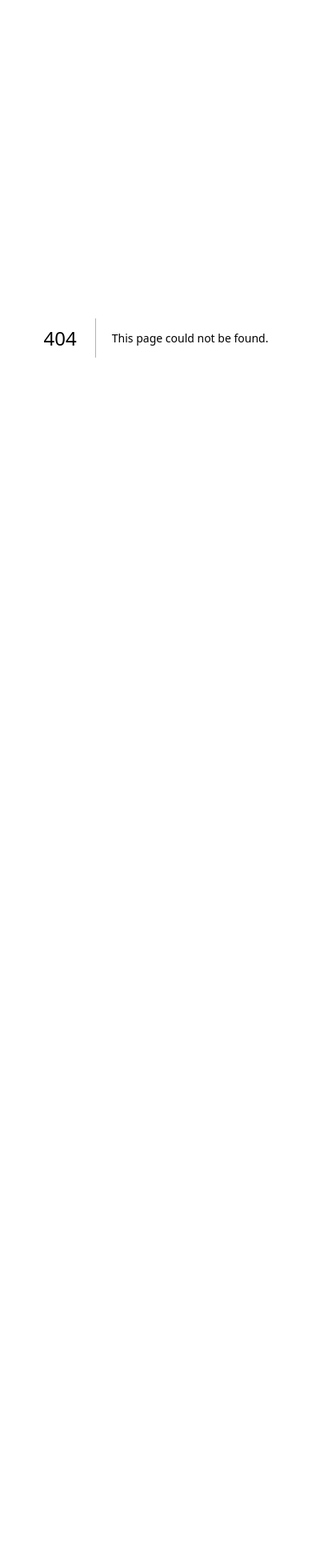
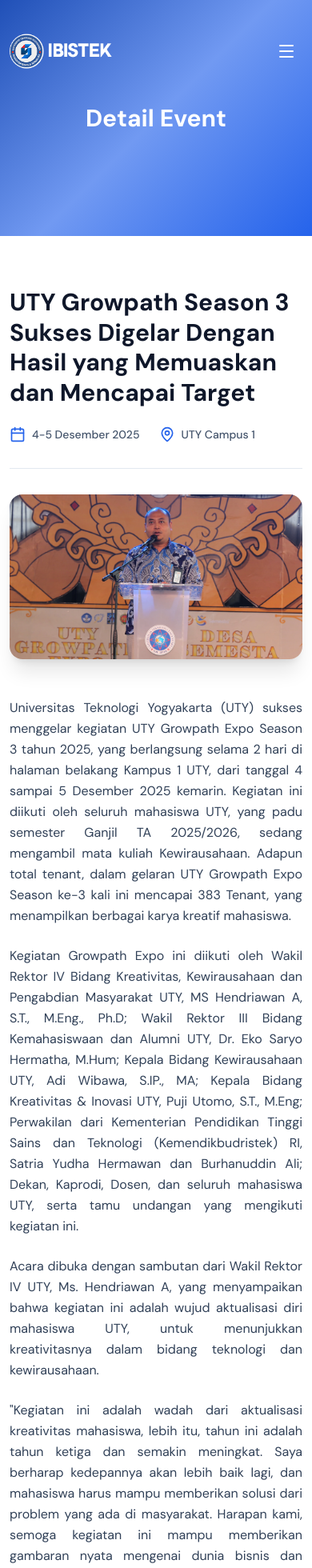
Before and after one commit to akhmadzaqiriyadi/Ibis-app, a Next.js app in the folder frontend/: page /event-detail in a window 390 px wide. Before the commit this address had no page. Shown: the top 1960 px of the page at 80% size. Before the commit the page ends 844 px from the top, so only its background shows below. Built offline with nearby package versions, Linux system fonts and the light colour scheme.

Commit message:
feat: add Event-detail Page (already responsive | static data)

```diff
--- /dev/null
+++ b/frontend/src/app/event-detail/page.tsx
@@ -0,0 +1,115 @@
+"use client";
+
+import { Container } from "@/components/ui/container";
+import { Navbar } from "@/components/layout/navbar";
+import { Footer } from "@/components/layout/footer";
+import Image from "next/image";
+import { Calendar, MapPin, ArrowLeft, ArrowRight } from "lucide-react";
+import Link from "next/link";
+import { CONTENT } from "@/constants/content";
+
+export default function EventDetailPage() {
+  const event = CONTENT.eventDetails;
+
+  return (
+    <>
+      {/* Navbar */}
+      <Navbar />
+
+      {/* Hero Section with Gradient Background */}
+      <section className="relative h-[35vh] md:h-[40vh] lg:h-[60vh] w-full overflow-hidden bg-linear-3">
+        {/* Hero Content */}
+        <div className="relative h-full flex items-center justify-center px-4">
+          <Container>
+            <div className="text-center max-w-4xl mx-auto">
+              <h1 className="text-3xl sm:text-4xl md:text-5xl font-bold text-white leading-tight">
+                Detail Event
+              </h1>
+            </div>
+          </Container>
+        </div>
+      </section>
+
+      {/* Main Content */}
+      <main className="bg-light py-16">
+        <Container>
+          {/* Article Container */}
+          <article className="max-w-4xl mx-auto">
+            {/* Event Title */}
+            <h1 className="text-3xl md:text-4xl lg:text-5xl font-bold text-dark mb-6 leading-tight">
+              {event.title}
+            </h1>
+
+            {/* Event Meta Info */}
+            <div className="flex flex-wrap items-center gap-6 text-sm text-slate-600 mb-8 pb-8 border-b border-slate-200">
+              <div className="flex items-center gap-2">
+                <Calendar className="w-5 h-5 text-primary" />
+                <span className="font-medium">{event.date}</span>
+              </div>
+              <div className="flex items-center gap-2">
+                <MapPin className="w-5 h-5 text-primary" />
+                <span className="font-medium">{event.location}</span>
+              </div>
+            </div>
+
+            {/* Featured Image */}
+            <div className="relative w-full aspect-video mb-12 rounded-2xl overflow-hidden shadow-xl">
+              <Image
+                src={event.image}
+                alt={event.title}
+                fill
+                className="object-cover"
+                priority
+              />
+            </div>
+
+            {/* Article Content */}
+            <div className="prose prose-lg max-w-none">
+              {event.content.map((block, index) => {
+                if (block.type === "paragraph") {
+                  return (
+                    <p
+                      key={index}
+                      className="text-base md:text-lg text-slate-700 leading-relaxed mb-6 text-justify"
+                    >
+                      {block.text}
+                    </p>
+                  );
+                }
+                return null;
+              })}
+            </div>
+
+            {/* Navigation Buttons */}
+            <div className="mt-12 pt-8 border-t border-slate-200">
+              <div className="flex items-center justify-between gap-4">
+                {/* Previous Event Button */}
+                <Link
+                  href="/event"
+                  className="inline-flex items-center gap-2 px-6 py-3 rounded-md bg-slate-100 text-dark font-semibold hover:bg-slate-200 transition-all"
+                >
+                  <ArrowLeft className="w-4 h-4" />
+                  <span className="hidden sm:inline">Event Sebelumnya</span>
+                  <span className="sm:hidden">Sebelumnya</span>
+                </Link>
+
+                {/* Next Event Button */}
+                <Link
+                  href="/event"
+                  className="inline-flex items-center gap-2 px-6 py-3 rounded-md bg-linear-3 text-white font-semibold hover:scale-105 transition-all shadow-lg"
+                >
+                  <span className="hidden sm:inline">Event Selanjutnya</span>
+                  <span className="sm:hidden">Selanjutnya</span>
+                  <ArrowRight className="w-4 h-4" />
+                </Link>
+              </div>
+            </div>
+          </article>
+        </Container>
+      </main>
+
+      {/* Footer */}
+      <Footer />
+    </>
+  );
+}
--- a/frontend/src/constants/content.ts
+++ b/frontend/src/constants/content.ts
@@ -332,6 +332,38 @@
       ],
     },
   },
+  eventDetails: {
+    title: "UTY Growpath Season 3 Sukses Digelar Dengan Hasil yang Memuaskan dan Mencapai Target",
+    date: "4-5 Desember 2025",
+    location: "UTY Campus 1",
+    image: "/images/assets/event-detail-1.webp",
+    content: [
+      {
+        type: "paragraph",
+        text: "Universitas Teknologi Yogyakarta (UTY) sukses menggelar kegiatan UTY Growpath Expo Season 3 tahun 2025, yang berlangsung selama 2 hari di halaman belakang Kampus 1 UTY, dari tanggal 4 sampai 5 Desember 2025 kemarin. Kegiatan ini diikuti oleh seluruh mahasiswa UTY, yang padu semester Ganjil TA 2025/2026, sedang mengambil mata kuliah Kewirausahaan. Adapun total tenant, dalam gelaran UTY Growpath Expo Season ke-3 kali ini mencapai 383 Tenant, yang menampilkan berbagai karya kreatif mahasiswa."
+      },
+      {
+        type: "paragraph",
+        text: "Kegiatan Growpath Expo ini diikuti oleh Wakil Rektor IV Bidang Kreativitas, Kewirausahaan dan Pengabdian Masyarakat UTY, MS Hendriawan A, S.T., M.Eng., Ph.D; Wakil Rektor III Bidang Kemahasiswaan dan Alumni UTY, Dr. Eko Saryo Hermatha, M.Hum; Kepala Bidang Kewirausahaan UTY, Adi Wibawa, S.IP., MA; Kepala Bidang Kreativitas & Inovasi UTY, Puji Utomo, S.T., M.Eng; Perwakilan dari Kementerian Pendidikan Tinggi Sains dan Teknologi (Kemendikbudristek) RI, Satria Yudha Hermawan dan Burhanuddin Ali; Dekan, Kaprodi, Dosen, dan seluruh mahasiswa UTY, serta tamu undangan yang mengikuti kegiatan ini."
+      },
+      {
+        type: "paragraph",
+        text: "Acara dibuka dengan sambutan dari Wakil Rektor IV UTY, Ms. Hendriawan A, yang menyampaikan bahwa kegiatan ini adalah wujud aktualisasi diri mahasiswa UTY, untuk menunjukkan kreativitasnya dalam bidang teknologi dan kewirausahaan."
+      },
+      {
+        type: "paragraph",
+        text: "\"Kegiatan ini adalah wadah dari aktualisasi kreativitas mahasiswa, lebih itu, tahun ini adalah tahun ketiga dan semakin meningkat. Saya berharap kedepannya akan lebih baik lagi, dan mahasiswa harus mampu memberikan solusi dari problem yang ada di masyarakat. Harapan kami, semoga kegiatan ini mampu memberikan gambaran nyata mengenai dunia bisnis dan menjadi bekal bagi mahasiswa untuk menghadapi dunia nyata,\" ungkapnya."
+      },
+      {
+        type: "paragraph",
+        text: "Sementara itu, Kepala Bidang Kewirausahaan UTY, Adi Wibawa menyampaikan bahwa kini kewirausahaan bukan hanya sekedar memiliki usaha, namun lebih dari itu, yaitu tentang kewirausahaan sosial, kewirausahaan digital, lapangan kerja dan membuat indonesia menjadi negara yang semakin maju, serta melahirkan entrepreneur yang memiliki karakter yang kuat."
+      },
+      {
+        type: "paragraph",
+        text: "\"Saya berharap kegiatan ini mampu memberikan pengalaman nyata bagi mahasiswa untuk belajar. Secara umum, kegiatan ini berlangsung dengan sangat meriah. Para pengunjung sangat antusias untuk melihat dan berbelanja dengan para mahasiswa yang berjualan di semua tenant. Masyarakat juga mendapat keuntungan, karena mereka juga berkesempatan untuk menawarkan produk-produk mereka."
+      }
+    ]
+  },
   faq: {
     title: "Frequently Asked Questions",
     description: "Temukan jawaban untuk pertanyaan yang sering diajukan",
```
Also changed, not shown: frontend/public/images/assets/event-detail-1.webp (added).
